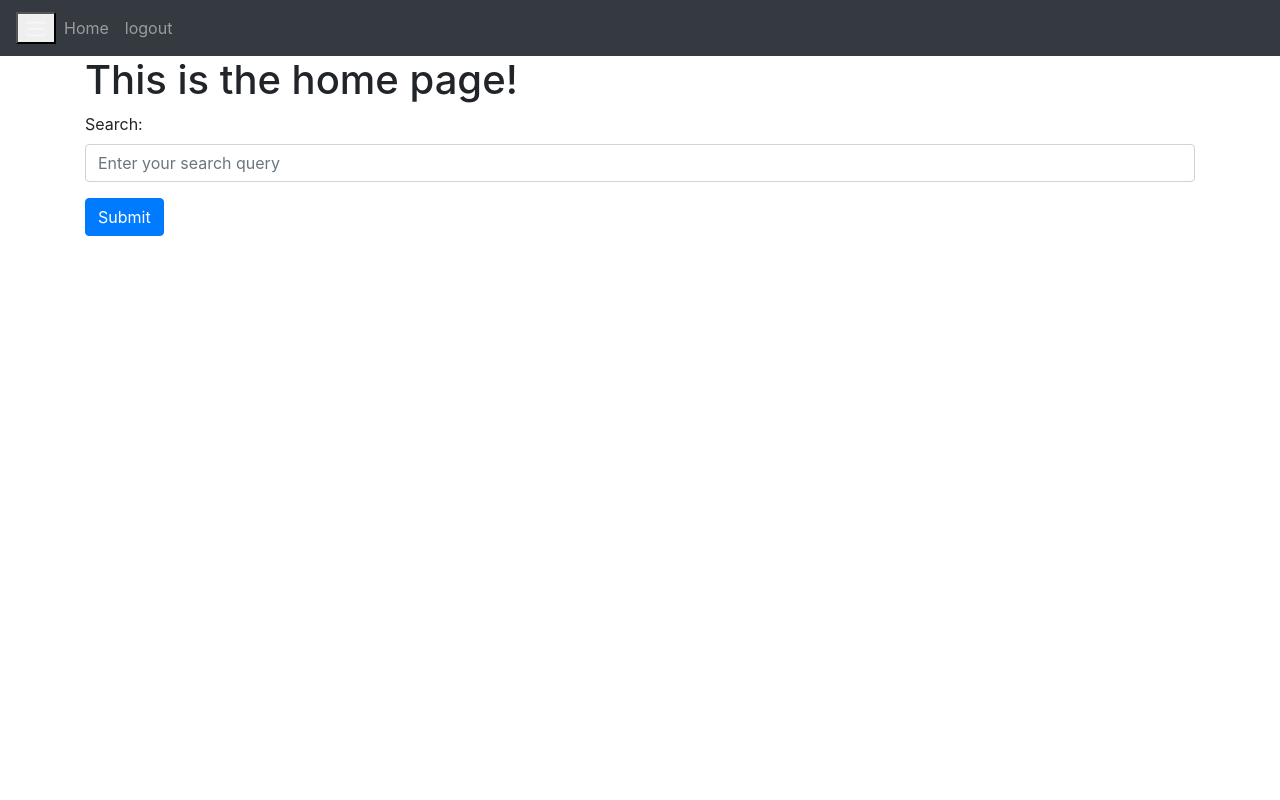
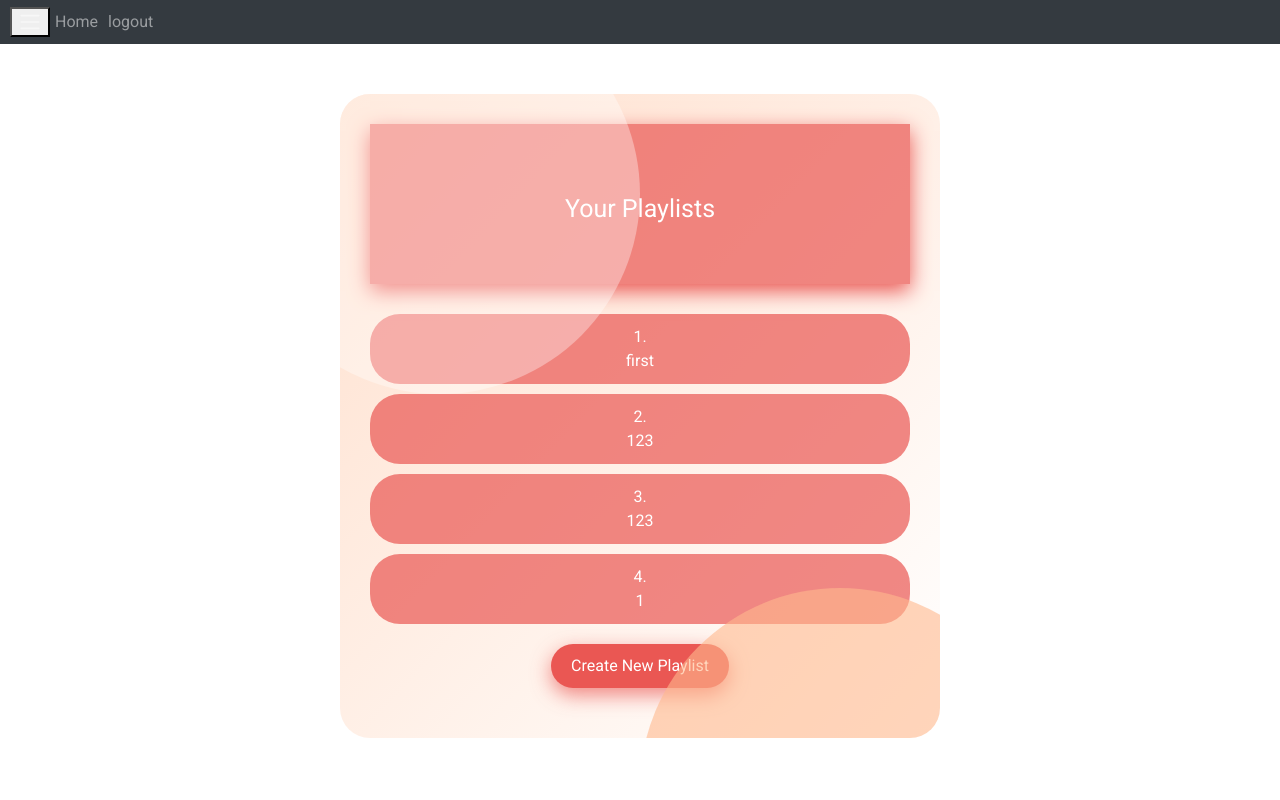
Before and after one commit to Thirvin/DBMS_FINAL, a Flask app: page / in a window 1280 px wide. Run offline with Flask 3, Linux system fonts and the light colour scheme; a user stored in the database is signed in; data comes from the database, SQL or seed files in the repository; both versions use the stored data as it was after the commit; some libraries are stand-ins or nearby versions.

Commit message:
update home.html

```diff
--- a/website/templates/home.html
+++ b/website/templates/home.html
@@ -3,14 +3,194 @@
 {% block title %}Home{% endblock %}
 
 {% block content %}
-<div class="container">
-    <h1>This is the home page!</h1>
-    <form action="/search_url" method="post">
-        <div class="form-group">
-            <label for="search_url">Search:</label>
-            <input type="text" class="form-control" id="search_url" name="search_query" placeholder="Enter your search query">
-        </div>
-        <button type="submit" class="btn btn-primary">Submit</button>
-    </form>
-</div>
+<!DOCTYPE html>
+<html lang="en">
+<head>
+    <meta charset="UTF-8">
+    <meta name="viewport" content="width=device-width, initial-scale=1.0">
+    <title>Home</title>
+    <link rel="stylesheet" href="https://fonts.googleapis.com/css2?family=Roboto:wght@400;700&display=swap">
+    <style>
+        @import url("https://fonts.googleapis.com/css2?family=Roboto:wght@400;700&display=swap");
+
+        html {
+            font-size: 62.5%;
+        }
+
+        body {
+            margin: 0;
+            height: 100vh;
+            font-size: 1.6rem;
+            background: #ffffff;
+            font-family: Roboto, "Courier New", Courier, Georgia, Times, "Times New Roman", serif;
+        }
+
+        .container {
+            width: 80vw;
+            max-width: 600px;
+            margin: 50px auto;
+            padding: 3rem;
+            overflow-y: hidden;
+            overflow-x: hidden;
+            position: relative;
+            border-radius: 3rem;
+            background: linear-gradient(to right bottom, rgba(255, 184, 142, 0.44), rgba(255, 255, 255, 0.5));
+        }
+
+        .container::before {
+            content: "";
+            top: -10rem;
+            left: -10rem;
+            width: 40rem;
+            height: 40rem;
+            position: absolute;
+            border-radius: 50%;
+            background: rgba(255, 255, 255, 0.35);
+        }
+
+        .container::after {
+            content: "";
+            bottom: 0rem;
+            right: -10rem;
+            width: 40rem;
+            height: 40rem;
+            margin-bottom: -25rem;
+            position: absolute;
+            border-radius: 50%;
+            background: rgba(255, 185, 142, 0.6);
+        }
+
+        h1 {
+            margin: 0;
+            padding: 6rem 0;
+            padding-top: 7rem;
+            text-align: center;
+            color: #fff;
+            margin-bottom: 3rem;
+            box-shadow: 0 7px 2rem #ea5753;
+            background: rgba(234, 87, 83, 0.7);
+        }
+
+        ol {
+            margin: 0;
+            gap: 1rem;
+            padding: 0;
+            display: flex;
+            list-style: none;
+            place-items: center;
+            flex-direction: column;
+            counter-reset: my-counter;
+        }
+
+        li {
+            width: 100%;
+            text-align: center;
+            color: #fff;
+            border-radius: 3rem;
+            background: rgba(234, 87, 83, 0.7);
+            counter-increment: my-counter;
+            padding: 1.1rem 1.5rem 1.1rem 1.5rem;
+        }
+
+        li::before {
+            content: counter(my-counter) ". ";
+        }
+
+        a {
+            color: inherit;
+            text-decoration: none;
+            display: block;
+            width: 100%;
+            height: 100%;
+        }
+
+        a:hover {
+            text-decoration: underline;
+        }
+
+        .new-playlist-button {
+            display: block;
+            margin: 2rem auto;
+            padding: 1rem 2rem;
+            font-size: 1.6rem;
+            color: #fff;
+            background: #ea5753;
+            border: none;
+            border-radius: 3rem;
+            cursor: pointer;
+            box-shadow: 0 7px 2rem rgba(234, 87, 83, 0.7);
+        }
+
+        .new-playlist-button:hover {
+            background: #d14642;
+        }
+    </style>
+    <script>
+        document.addEventListener("DOMContentLoaded", function() {
+            fetch("/get_all_list", {
+                method: "POST",
+                headers: {
+                    "Content-Type": "application/json"
+                }
+            })
+            .then(response => response.json())
+            .then(data => {
+                if (data.status === "error") {
+                    window.location.href = "/login";
+                } else {
+                    const playlistContainer = document.getElementById("playlistContainer");
+                    data.datas.forEach(playlist => {
+                        const listItem = document.createElement("li");
+                        const link = document.createElement("a");
+                        link.href = `/play/${playlist.id}`;
+                        link.textContent = playlist.title;
+                        listItem.appendChild(link);
+                        playlistContainer.appendChild(listItem);
+                    });
+                }
+            })
+            .catch(error => {
+                console.error("Error fetching playlists:", error);
+                window.location.href = "/login";
+            });
+
+            document.getElementById("newPlaylistButton").addEventListener("click", function() {
+                const playlistName = prompt("Enter the name of the new playlist:");
+                if (playlistName) {
+                    fetch("/creat_playlist", {
+                        method: "POST",
+                        headers: {
+                            "Content-Type": "application/x-www-form-urlencoded"
+                        },
+                        body: `name=${playlistName}&type=public`
+                    })
+                    .then(response => response.json())
+                    .then(data => {
+                        if (data.status === "success") {
+                            alert("Playlist created successfully!");
+                            location.reload();
+                        } else {
+                            alert("Failed to create playlist. Please try again.");
+                        }
+                    })
+                    .catch(error => {
+                        console.error("Error creating playlist:", error);
+                        alert("Failed to create playlist. Please try again.");
+                    });
+                }
+            });
+        });
+    </script>
+</head>
+<body>
+    <div class="container">
+        <h1>Your Playlists</h1>
+        <ol id="playlistContainer">
+            <!-- Playlists will be loaded here -->
+        </ol>
+        <button id="newPlaylistButton" class="new-playlist-button">Create New Playlist</button>
+    </div>
+</body>
+</html>
+
 {% endblock %}
```
Also changed, not shown: instance/database.db.
